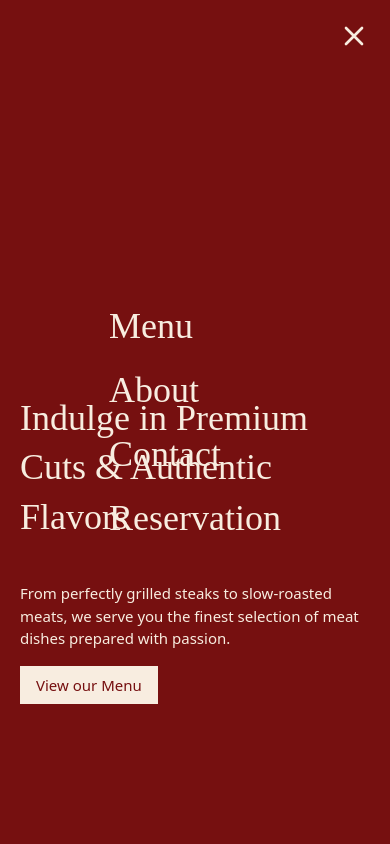
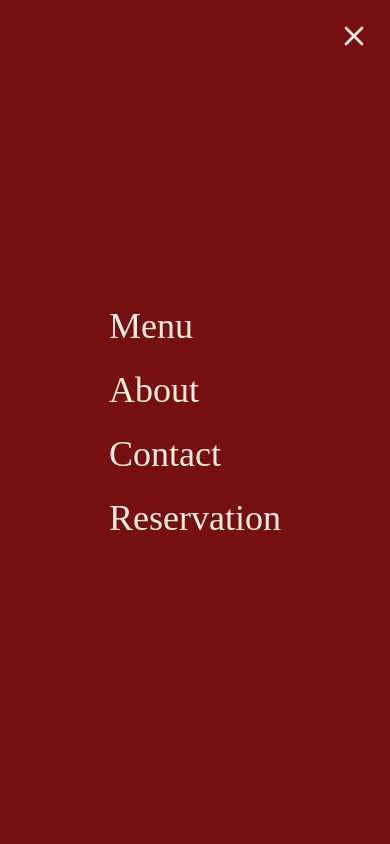
Before and after one commit to mauromltn/pamiro, a Next.js app: page / in a window 390 px wide. Both pictures are taken after a click on the button 354 px from the left and 38 px from the top of the page. Shown: the top 844 px of the page. Built offline with nearby package versions, Linux system fonts and the light colour scheme; a web font is replaced by a local one.

Commit message:
feat: Fix z-index problems with hero and navigation components

```diff
--- a/src/components/Hero.tsx
+++ b/src/components/Hero.tsx
@@ -14,7 +14,7 @@ export default function Hero() {
       />
       <div className='absolute inset-0 bg-black/50' />
 
-      <section className='absolute bottom-0 px-5 sm:px-12 pb-35 sm:pb-20 flex flex-col sm:flex-row justify-between sm:items-end text-[var(--primary)] z-10'>
+      <section className='absolute bottom-0 px-5 sm:px-12 pb-35 sm:pb-20 flex flex-col sm:flex-row justify-between sm:items-end text-[var(--primary)]'>
         <h1 className='sm:w-160 text-4xl mb-10 sm:mb-0 sm:text-6xl font-gambarino leading-snug'>Indulge in Premium Cuts & Authentic Flavors</h1>
         <div className='sm:w-1/4'>
           <p className='mb-4 sm:mb-6 text-[15px] sm:text-[17px]'>From perfectly grilled steaks to slow-roasted meats, we serve you the finest selection of meat dishes prepared with passion.</p>
--- a/src/components/mobile/NavMobile.tsx
+++ b/src/components/mobile/NavMobile.tsx
@@ -26,7 +26,7 @@ export default function NavMobile() {
                      y: "-100%",
                      transition: { duration: 0.2, ease: "backOut" }
                   }}
-                  className='absolute inset-0 bg-[var(--secondary)]'
+                  className='fixed inset-0 bg-[var(--secondary)] z-50'
                >
                   <button onClick={() => setIsOpen(false)} className='absolute top-5 right-5 z-20'>
                      <svg xmlns="http://www.w3.org/2000/svg" viewBox="0 0 24 24" width="32" height="32" color="#F8EDE0" fill="none">
--- a/src/components/ui/Nav.tsx
+++ b/src/components/ui/Nav.tsx
@@ -3,8 +3,7 @@ import Button from "./Button";
 
 export default function Nav() {
    return (
-      <header className='absolute w-full h-full px-5 sm:px-12 pt-5 sm:pt-8 z-10'>
-         <div className='flex justify-between items-center'>
+      <header className='absolute flex justify-between items-center w-full px-5 sm:px-12 pt-5 sm:pt-8 z-10'>
          <span className="text-3xl font-boska font-bold text-[var(--primary)] tracking-wide">PAMIRÒ</span>
          <nav className='hidden sm:flex justify-end items-center gap-7'>
             <ul className='flex gap-7 text-[var(--primary)] *:hover:text-[var(--primary-hover)]'>
@@ -16,7 +15,6 @@ export default function Nav() {
          </nav>
 
          <NavMobile />
-         </div>
       </header>
    )
 }
```
Lines whose indentation alone changed are shown as unchanged.
